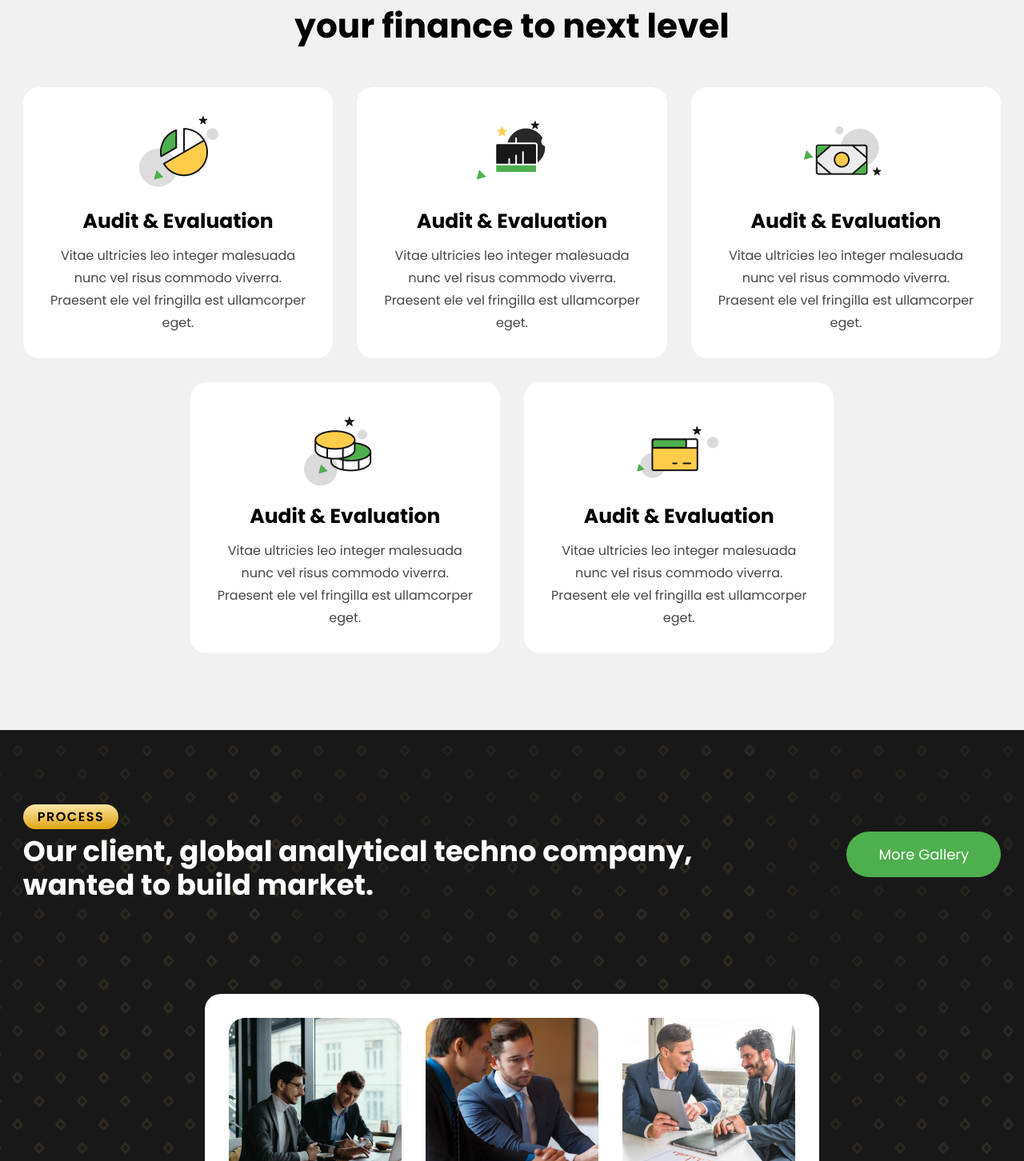
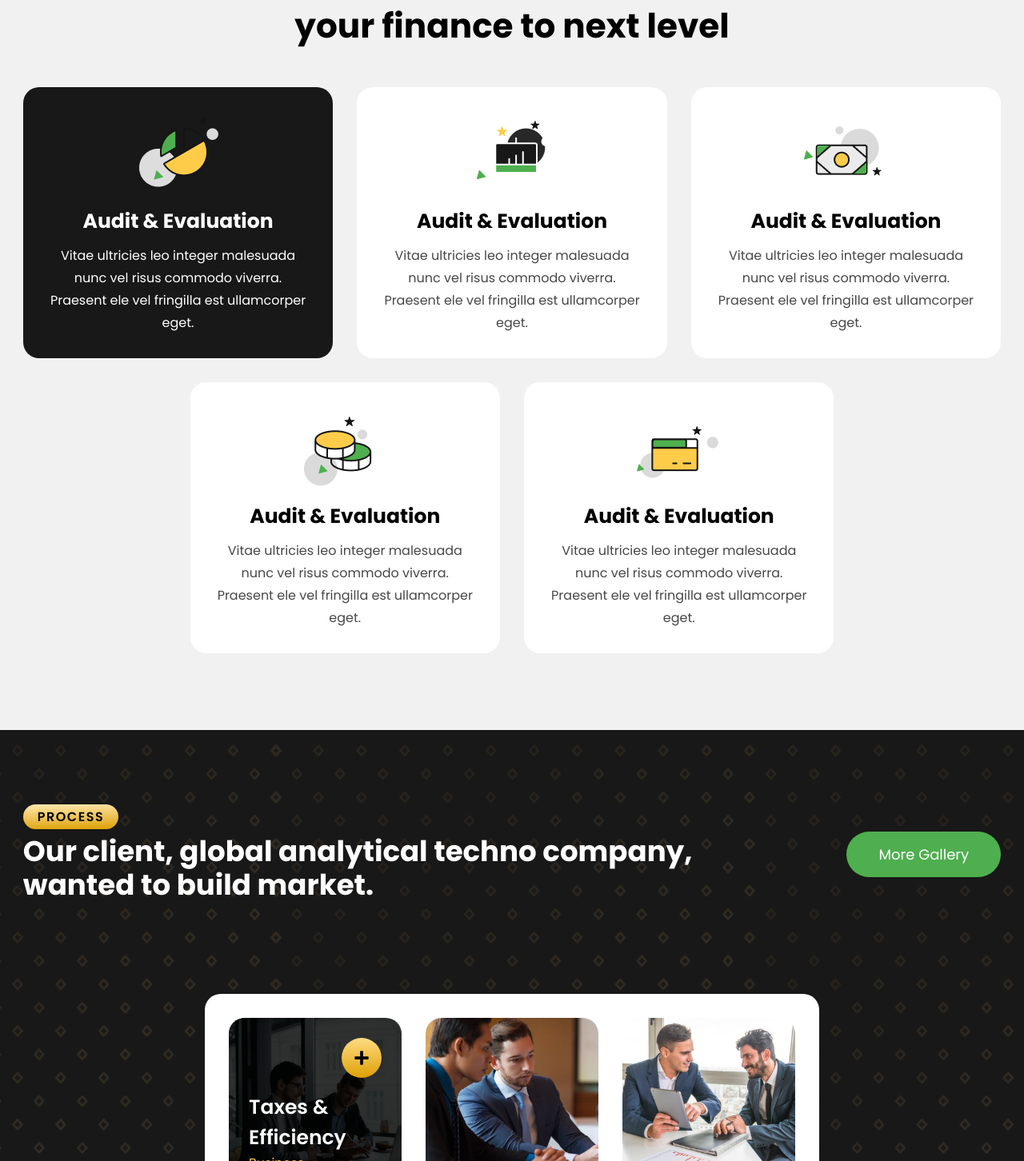
Before and after one commit to krishnan-k/zaraproject, a React (Create React App) app: page / in a window 1280 px wide. Shown: the part 1738-3190 px from the top of the page at 80% size. Built offline with nearby package versions, Linux system fonts and the light colour scheme.

Commit message:
hover changes active

```diff
--- a/src/component-css/imagegrid.css
+++ b/src/component-css/imagegrid.css
@@ -244,6 +244,10 @@ button.gallery-btn {
 .gallery-popup.active .gallery-popup-section {
     display: block;
 }
+.image-box.active button.gallery-btn {
+    opacity: 1;
+    visibility: visible;
+}
 @media screen and (max-width: 989px) {
 
     .image-grid-section .left-content,
--- a/src/components/Gridsection.js
+++ b/src/components/Gridsection.js
@@ -1,24 +1,11 @@
-import React from 'react';
+import React, { useState } from 'react';
 import '../component-css/grid.css'
 import Gridimage from '../component-images/Gridimage';
 const Gridsection = () => {
-    const gridContent = document.querySelector('.grid-inner-content');
-    if (gridContent) {
-        const gridInner = gridContent.querySelectorAll('.grid-body');
-        gridInner.forEach(item => {
-            item.addEventListener("mouseover", () => {
-                gridInner.forEach(section => {
-                    section.classList.remove('active');
-                });
-                item.classList.add('active');
-            });
-        });
+    const [activeState, setActiveState] = useState(0);
+    const handleMouseOver = (index) => {
+        setActiveState(index)
     }
-
-
-
-
-
     return (
         <div className='grid-section'>
             <div className='container'>
@@ -28,8 +15,8 @@ const Gridsection = () => {
 
                     <div className='grid-container'>
                         <div className='grid-inner-content'>
-                            {Gridimage.map((item) => (
-                                <div className='grid-body' key={item.id}>
+                            {Gridimage.map((item, index) => (
+                                <div className={`grid-body ${activeState === index ? 'active' : ''}`} key={item.id} onMouseOver={() => handleMouseOver(index)}>
                                     <img src={item.image} alt='img' />
                                     <div className='title'>{item.title}</div>
                                     <div className='des'>{item.des}</div>
--- a/src/components/Imagegrid.js
+++ b/src/components/Imagegrid.js
@@ -1,21 +1,9 @@
-import React from 'react'
+import React, { useState } from 'react'
 import '../component-css/imagegrid.css'
 import Gridbox from '../component-images/Gridbox'
 import { FaPlus } from 'react-icons/fa';
 import { IoClose } from 'react-icons/io5';
 const Imagegrid = () => {
-    const gridBoxArea = document.querySelector('.image-box-content');
-    if (gridBoxArea) {
-        const gridInnerBox = gridBoxArea.querySelectorAll('.image-box');
-        gridInnerBox.forEach(item => {
-            item.addEventListener("mouseover", () => {
-                gridInnerBox.forEach(section => {
-                    section.classList.remove('active');
-                });
-                item.classList.add('active');
-            });
-        });
-    }
     const galleryPopup = (index) => {
         const gallerySection = document.getElementById(`gallery_popup_${index}`);
         const overlay = document.getElementById('overlay');
@@ -37,6 +25,11 @@ const Imagegrid = () => {
                 }
             }
         }
+    }
+
+    const [activeState, setActiveState] = useState(0);
+    const handleMouseOver = (index) =>{
+        setActiveState(index);
     }
     return (
         <>
@@ -73,7 +66,7 @@ const Imagegrid = () => {
             <div className='img-box'>
                 <div className='image-box-content'>
                     {Gridbox.map((item, index) => (
-                        <div key={item.id} className='image-box'>
+                        <div key={item.id} className={`image-box ${activeState === index ? 'active' : ''}`} onMouseOver={()=> handleMouseOver(index)}>
                             <div className='img-section'>
                                 <button id={`gallery_apply_btn_${index}`} className='gallery-btn' type="button" onClick={() => galleryPopup(index)}><FaPlus /></button>
                                 <img src={item.image} alt={item.alt} />
```
